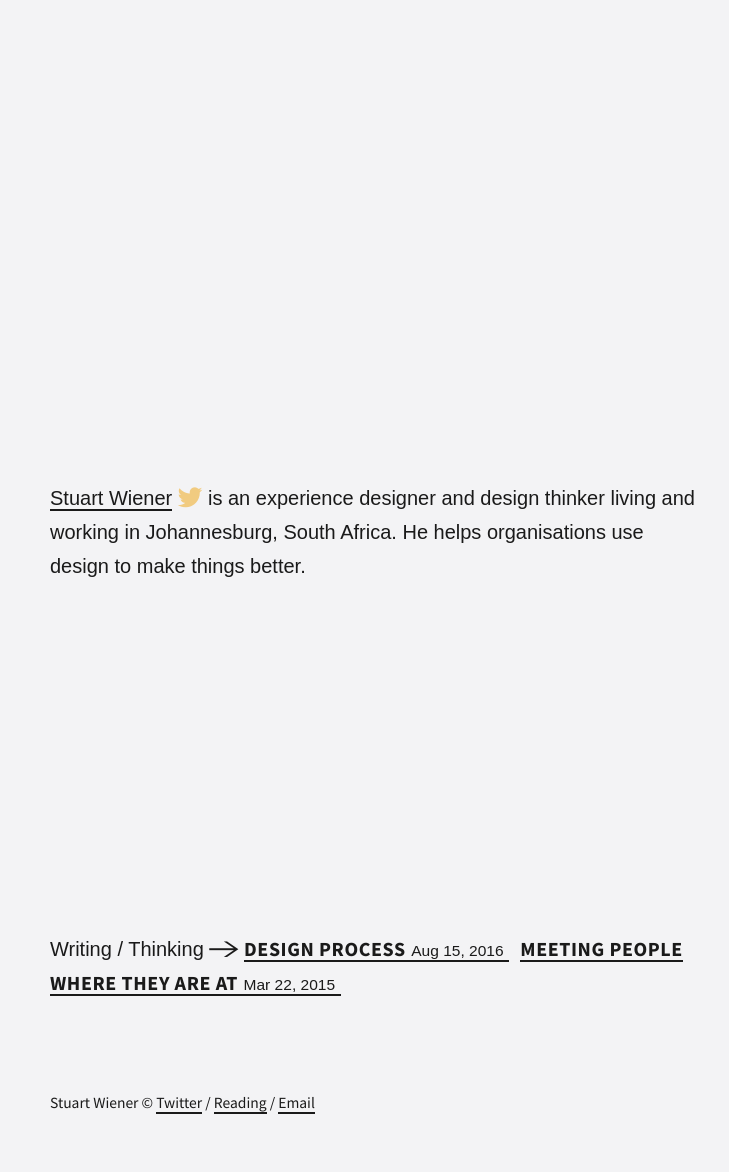
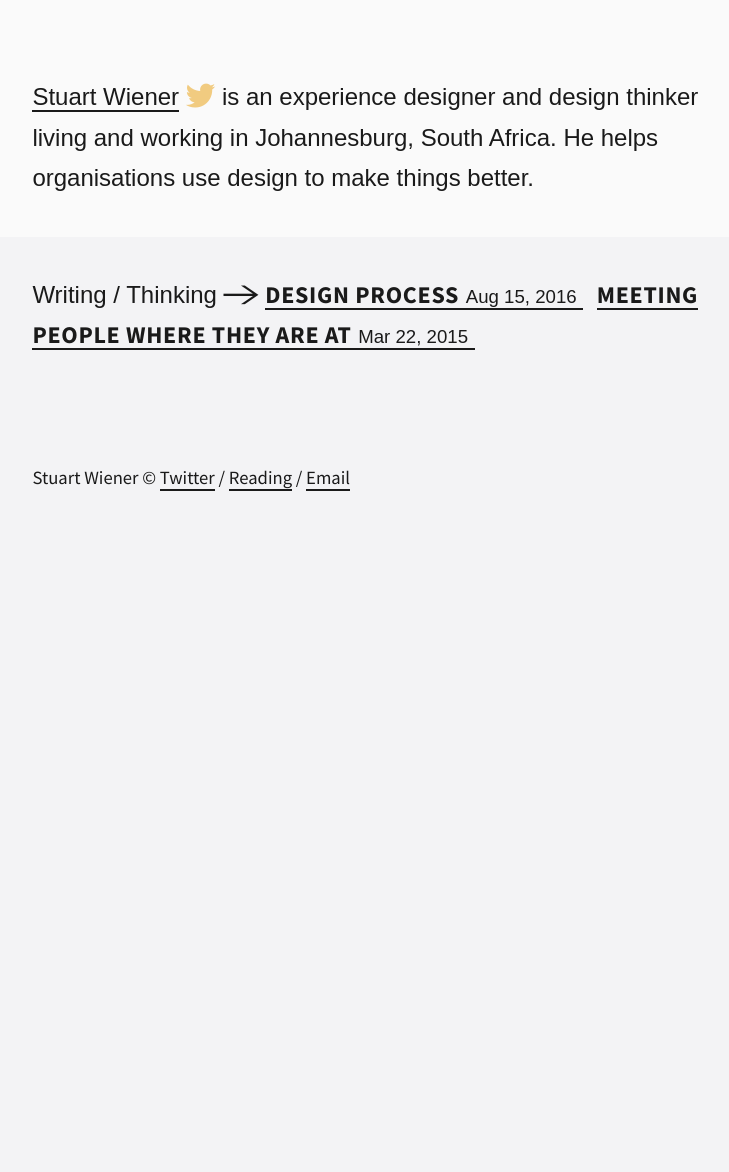
Before and after one commit to stuartwiener/stuartwiener.github.io, a Jekyll site: the page built from index.html, in a window 1280 px wide. Shown: the whole page, without its empty margins (142-871 px from the left). Built offline with Jekyll 4.4.1, drawn with Linux system fonts in a browser that asks for light colours; some web fonts are replaced; after the commit the page ends 900 px from its top, so only the background shows below that.

Commit message:
updated home page layout and header

```diff
--- a/_sass/_layout.scss
+++ b/_sass/_layout.scss
@@ -1,5 +1,6 @@
 // Header
 .site-header {
+  background: $light-color;
   .wrapper {
     padding-top: $spacing-unit;
     max-width: $primary-width;
@@ -14,14 +15,6 @@
       * {
         display: inline;
       }
-    }
-  }
-}
-.home {
-  .wrapper {
-    padding-top: 50vh;
-    .site-heading {
-      min-height: 50vh;
     }
   }
 }
--- a/_sass/_typography.scss
+++ b/_sass/_typography.scss
@@ -2,7 +2,7 @@
  * Basic styling
  */
 html {
-    font: $base-font-weight 1em/#{$base-line-height} $base-font-family;
+    font: $base-font-weight 1.125em/#{$base-line-height} $base-font-family;
     color: $text-color;
     background-color: $background-color;
     -webkit-text-size-adjust: 100%;
--- a/css/main.scss
+++ b/css/main.scss
@@ -53,7 +53,7 @@
 // Our variables
 $base-font-family: "Source Serif Pro", sans-serif;
 $other-font-family:"Source Sans Pro", sans-serif;
-$base-font-size:   1.25em;
+$base-font-size:   1.5em;
 $base-font-weight: 400;
 $base-line-height: 1.6667;
 $small-font-size:  0.777em;
@@ -62,13 +62,14 @@ $large-font-size:  1.333em;
 $spacing-unit:     1.6em;
 
 $text-color:       #1A1A1A;
+$light-color:      #FAFAFA;
 $grey-color:       #E7E7E7;
 $background-color: #F3F3F5;
 $brand-color:      #f1cb80;
 $other-color:      #f1b680;
 
-$primary-width:    48em;
-$content-width:    36em;
+$primary-width:    42em;
+$content-width:    32em;
 
 
 
```
